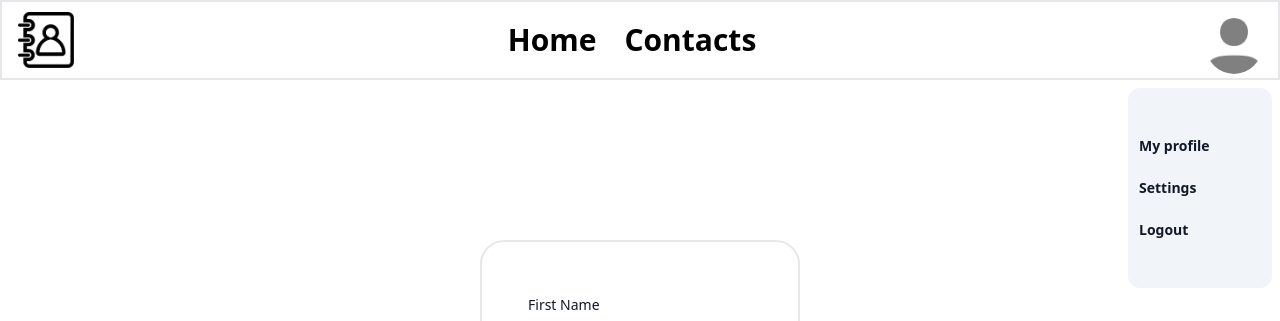
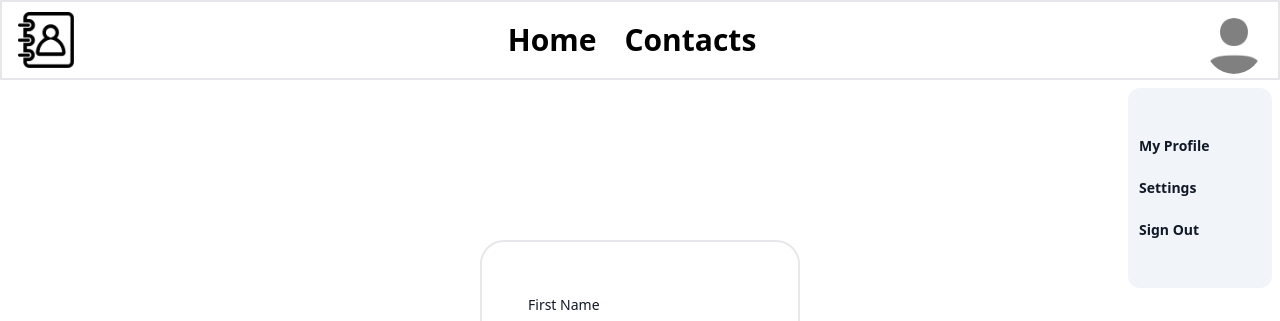
Before and after one commit to znxaz/Contacts, a React (Create React App) app: page / in a window 1280 px wide. Both pictures are taken after a click on the picture 1233 px from the left and 46 px from the top of the page. Shown: the top 321 px of the page. Built offline with nearby package versions, Linux system fonts and the light colour scheme; no server answers.

Commit message:
sign in sign up sign out

```diff
--- a/package.json
+++ b/package.json
@@ -10,6 +10,7 @@
     "@types/node": "^16.18.97",
     "@types/react": "^18.3.3",
     "@types/react-dom": "^18.3.0",
+    "@types/uuid": "^10.0.0",
     "class-validator": "^0.14.1",
     "crypto-browserify": "^3.12.0",
     "dotenv": "^16.4.5",
@@ -24,6 +25,7 @@
     "react-scripts": "5.0.1",
     "react-tooltip": "^5.27.0",
     "typescript": "^4.9.5",
+    "uuid": "^10.0.0",
     "web-vitals": "^2.1.4"
   },
   "scripts": {
--- a/src/api/auth/AuthService.ts
+++ b/src/api/auth/AuthService.ts
@@ -10,6 +10,9 @@ export const signUp = (email: string, password: string) => {
   return createUserWithEmailAndPassword(auth, email, password)
     .then((userCredential) => {
       const user = userCredential.user;
+      if(user){
+        window.location.href = '/'
+      }
       return user;
     })
     .catch((error) => {
@@ -24,7 +27,9 @@ export const signIn = (email: string, password: string) => {
   return signInWithEmailAndPassword(auth, email, password)
     .then((userCredential) => {
       const user = userCredential.user;
-      console.log("User signed in:", user);
+      if(user){
+        window.location.href = '/'
+      }
       return user;
     })
     .catch((error) => {
@@ -36,6 +41,8 @@ export const signIn = (email: string, password: string) => {
   };
 
   export const signOut = () => {
+    console.log("byebye");
+    window.location.href = "/auth";
     return auth.signOut();
   }
 
--- a/src/components/navBar.tsx
+++ b/src/components/navBar.tsx
@@ -2,10 +2,10 @@ import React, { useState } from "react";
 import { useSharedDropDownState } from "../context/dropdownContext";
 import contacts from "../assets/images/contacts.png";
 import defaultPfp from "../assets/images/defPfp.png";
+import { signOut } from "../api/auth/AuthService";
 
 const NavBar = () => {
   const {sharedState, setSharedState} = useSharedDropDownState();
-  const list = ["My profile", "Settings", "Logout"];
   const showDropDown = () => {
     setSharedState(!sharedState);
   };
@@ -21,8 +21,8 @@ const NavBar = () => {
           />
         </div>
         <div className="space-x-7 m-4 flex flex-row justify-between items-center text-3xl font-extrabold">
-          <a className="hover:underline cursor-pointer">Home</a>
-          <a className="hover:underline cursor-pointer">Contacts</a>
+          <a className="hover:underline cursor-pointer"  onClick={()=> window.location.href = "/"}>Home</a>
+          <a className="hover:underline cursor-pointer" onClick={()=> window.location.href = "/contacts"}>Contacts</a>
         </div>
         <div className="flex justify-between items-center flex-col">
         <img
@@ -37,14 +37,17 @@ const NavBar = () => {
       {sharedState && (
         <div className="flex justify-end right-0 max-w-1/6 h-1/4 w-36 absolute mx-2 mt-2">
           <ul className="flex justify-center items-center bg-slate-100 flex-col w-full h-full rounded-xl">
-            {list.map((item) => (
-              <li key={item} className="bg-transparent border border-transparent font-extrabold text-gray-900 text-sm block w-full p-2.5 hover:bg-white">
-                <a href="">{item} </a></li>
-            ))}
+
+              <li key="MyProfile" className="bg-transparent border border-transparent font-extrabold text-gray-900 text-sm block w-full p-2.5 hover:bg-white">
+                <a href="">My Profile</a></li>
+                <li key="Settings" className="bg-transparent border border-transparent font-extrabold text-gray-900 text-sm block w-full p-2.5 hover:bg-white">
+                <a href="">Settings</a></li>
+                <li key="SignOut" className="bg-transparent border border-transparent font-extrabold text-gray-900 text-sm block w-full p-2.5 hover:bg-white">
+                <a href="" onClick={signOut}>Sign Out</a></li>
           </ul>
         </div>
       )}
-    </div>
+      </div>
 
   );
 };
--- a/src/components/signUpForm.tsx
+++ b/src/components/signUpForm.tsx
@@ -3,8 +3,9 @@ import { useForm, SubmitHandler } from "react-hook-form";
 import { signUp } from "../api/auth/AuthService";
 import { useAuthOptions } from "../context/AuthOptionContext";
 import { useSharedSignUpState } from "../context/signUpContext";
-import { getFirestore, collection, doc, setDoc, addDoc } from "firebase/firestore";
+import {doc, setDoc } from "firebase/firestore";
 import { db } from "../api/auth/firebaseConfig";
+import { v4 as uuidv4 } from "uuid";
 const SignUpForm = () => {
   const fields = [
     { label: "First Name", name: "firstName" },
@@ -26,10 +27,13 @@ const SignUpForm = () => {
 
   const onSubmit: SubmitHandler<SignUpFormData> = (data) => {
     signUp(data.email, data.password);
+    addUser(data)
   };
 
-  async function addUser(userId: string, userData: SignUpFormData) {
+  async function addUser(userData: SignUpFormData) {
     try {
+      const userId = uuidv4();
+      console.log(userId);
       await setDoc(doc(db, "users", userId), userData);
       console.log("User added with ID: ", userId);
     } catch (e) {
```
Also changed, not shown: 1 other file (tests, documents, lock files or other folders).
